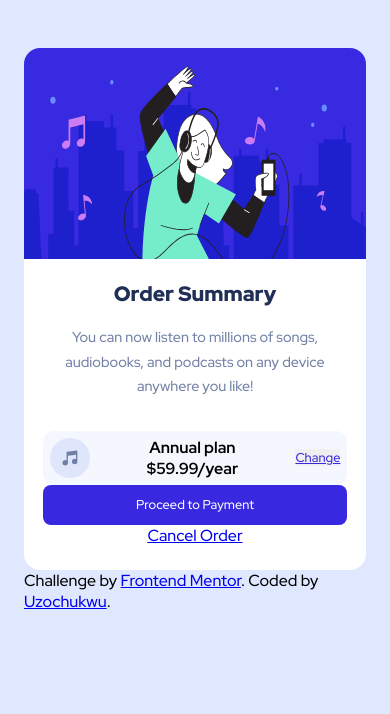
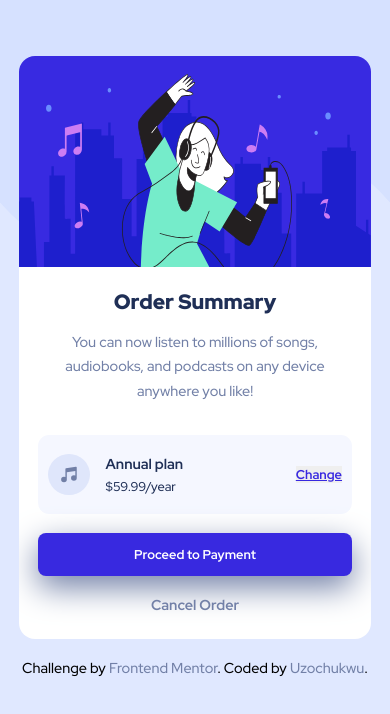
Before and after one commit to uzoway/order-summary-component, a plain HTML site: page index.html in a window 390 px wide. Drawn offline with Linux system fonts and the light colour scheme.

Commit message:
Added mobile styles

```diff
--- a/css/style.scss
+++ b/css/style.scss
@@ -22,7 +22,11 @@ $font-family: 'Red Hat Display', sans-serif;
 .container{
     min-height: 100vh;
     background-color: $pale-blue;
-    padding: 3rem 1.5rem;
+    background-image: url('/images/pattern-background-desktop.svg');
+    background-position: top right;
+    background-size: 100% 30%;
+    background-repeat: no-repeat;
+    padding: 3.5rem 1.2rem;
 }
 
 .card{
@@ -53,7 +57,7 @@ $font-family: 'Red Hat Display', sans-serif;
                 font-size: 1.3rem;
                 line-height: 1.1;
                 color: $dark-blue;
-                margin-bottom: 1.2rem;
+                margin-bottom: 1rem;
                 font-weight: 900;
                 text-transform: capitalize;
             }
@@ -68,29 +72,26 @@ $font-family: 'Red Hat Display', sans-serif;
             .order{
                 display: flex;
                 align-items: center;
-                justify-content: space-between;
-                padding: .4rem;
+                padding: 1.1rem .6rem;
                 background: $very-pale-blue;
                 border-radius: .7rem;
+                margin-bottom: 1.2rem;
 
                 img{
-                    width: 2.5rem;
+                    width: 2.6rem;
+                    margin-right: 1rem;
                 }
 
-                &-text{
-                    display: flex;
-                    flex-direction: column;
-                    justify-content: flex-start;
+                h3{
+                    color: $dark-blue;
                     text-align: left;
+                    font-size: .9rem;
+                    line-height: 1.5;
+                    flex: 1;
 
-                    h3{
-                        color: $dark-blue;
-                        font-size: .9rem;
-                    }
-
-                    p{
+                    span{
                         font-size: .8rem;
-                        color: $desaturated-blue;
+                        font-weight: 300;
                     }
                 }
 
@@ -100,6 +101,14 @@ $font-family: 'Red Hat Display', sans-serif;
                     color: $bright-blue;
                     text-decoration: underline;
                     font-size: .8rem;
+                    font-weight: 700;
+                    transition: .35 ease-in;
+                    cursor: pointer;
+
+                    &:hover{
+                        text-decoration: none;
+                        color: $desaturated-blue;
+                    }
                 }
             }
 
@@ -108,10 +117,51 @@ $font-family: 'Red Hat Display', sans-serif;
                 text-decoration: none;
                 color: #fff;
                 background: $bright-blue;
-                padding: .7rem;
+                padding: .8rem;
                 border-radius: .5rem;
                 font-size: .8rem;
+                box-shadow: 0 .7rem 2rem $desaturated-blue;
+                font-weight: 700;
+                transition: background .35s;
+
+                &:hover,
+                &:active
+                {
+                    background: $desaturated-blue;
+                }
+            }
+
+            .cancel{
+                display: inline-block;
+                margin-top: 1.2rem;
+                text-decoration: none;
+                color: $desaturated-blue;
+                font-weight: 700;
+                font-size: .9rem;
+                transition: color .35s;
+
+                &:hover{
+                    color: $dark-blue;
+                }
             }
         }
     }
 }
+
+.attribution{
+    text-align: center;
+    margin-top: 1.2rem;
+    font-size: .9rem;
+
+    a{
+        font-size: .9rem;
+        text-decoration: none;
+        color: $desaturated-blue;
+        transition: color .35s;
+
+        &:hover,
+        &:active{
+            color: $dark-blue;
+        }
+    }
+}
```
Also changed, not shown: css/style.css, 1 other file.
